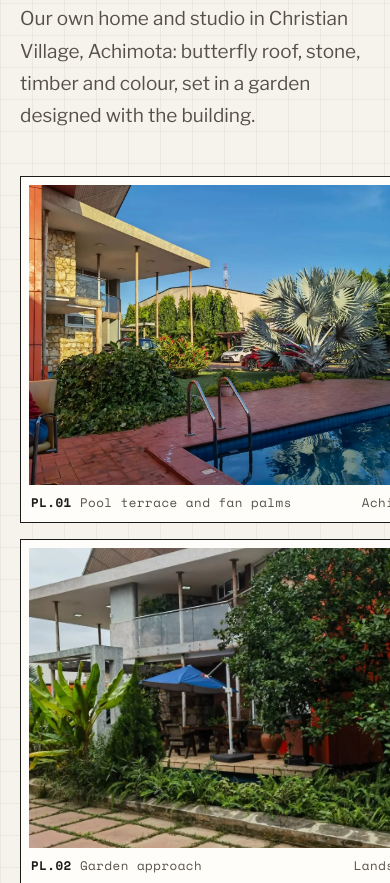
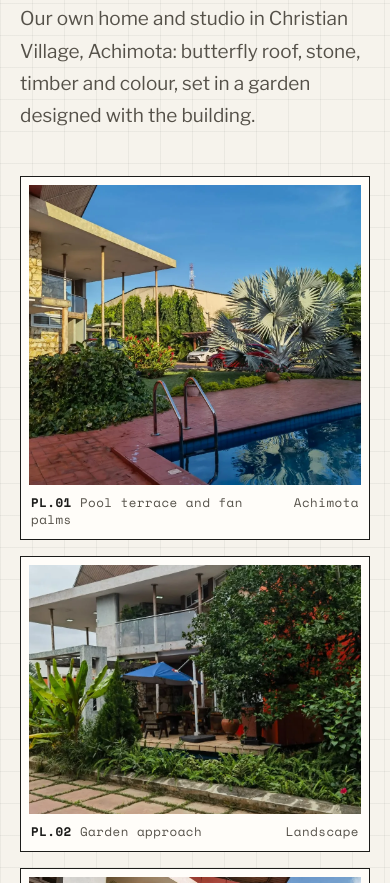
Before and after one commit to josephbortey2003-droid/essamuaharchitects-demo, a plain HTML site: page index.html in a window 390 px wide. Shown: the part 3101-3984 px from the top of the page. Drawn offline with nearby package versions, Linux system fonts and the light colour scheme.

Commit message:
Fix plates overflowing on phones (grid minmax)
Co-Authored-By: Claude Opus 5.5 <noreply@anthropic.com>

```diff
--- a/index.html
+++ b/index.html
@@ -107,7 +107,9 @@ section { padding-block: 90px; }
 .quote-strip .mono { color: var(--mute); flex: none; }
 
 /* plates */
-.plates { display: grid; grid-template-columns: repeat(12, 1fr); gap: 16px; }
+.plates { display: grid; grid-template-columns: repeat(12, minmax(0, 1fr)); gap: 16px; }
+.plates > .plate { min-width: 0; }
+.plate .im img { min-width: 0; }
 .plate { margin: 0; background: var(--white); border: 1px solid var(--ink); padding: 8px 8px 0; display: flex; flex-direction: column; }
 .plate img { width: 100%; height: 100%; object-fit: cover; }
 .plate .im { overflow: hidden; flex: 1 1 auto; min-height: 0; }
@@ -195,7 +197,7 @@ footer .mono { color: var(--mute); }
   .sh { grid-template-columns: 1fr; gap: 6px; }
   .principles { grid-template-columns: 1fr; }
   .pr { border-right: 0; border-bottom: 1px solid var(--line); } .pr:last-child { border-bottom: 0; }
-  .plates { grid-template-columns: 1fr 1fr; }
+  .plates { grid-template-columns: repeat(2, minmax(0, 1fr)); }
   .plates .plate { grid-column: span 1; } .plates .p-a, .plates .p-g { grid-column: span 2; }
   .plate .im { aspect-ratio: 4 / 3 !important; }
 }
@@ -206,7 +208,7 @@ footer .mono { color: var(--mute); }
   .hero-text { padding-block: 32px 10px; }
   .hero-text p { font-size: 18.5px; }
   .ctas .btn { flex: 1 1 100%; justify-content: space-between; }
-  .plates { grid-template-columns: 1fr; }
+  .plates { grid-template-columns: minmax(0, 1fr); }
   .plates .plate { grid-column: span 1 !important; }
   .sched thead { display: none; }
   .sched, .sched tbody, .sched tr, .sched td { display: block; width: 100% !important; }
```
